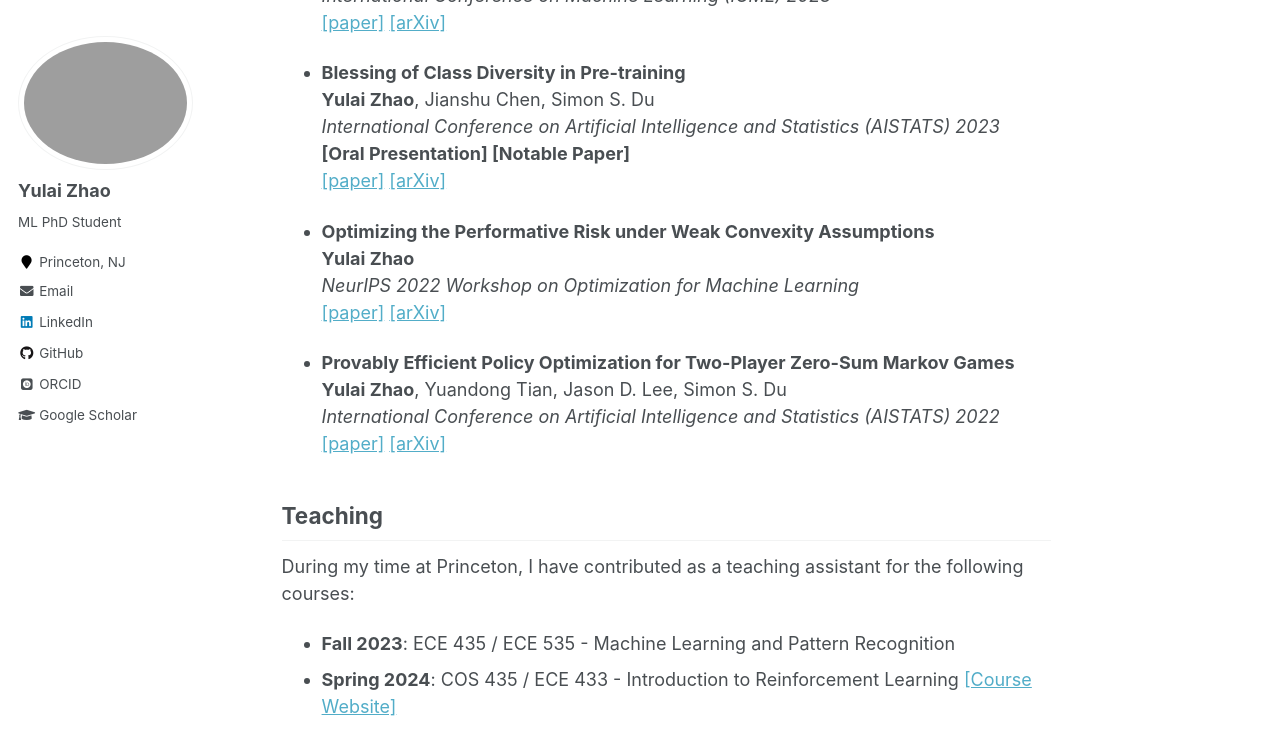
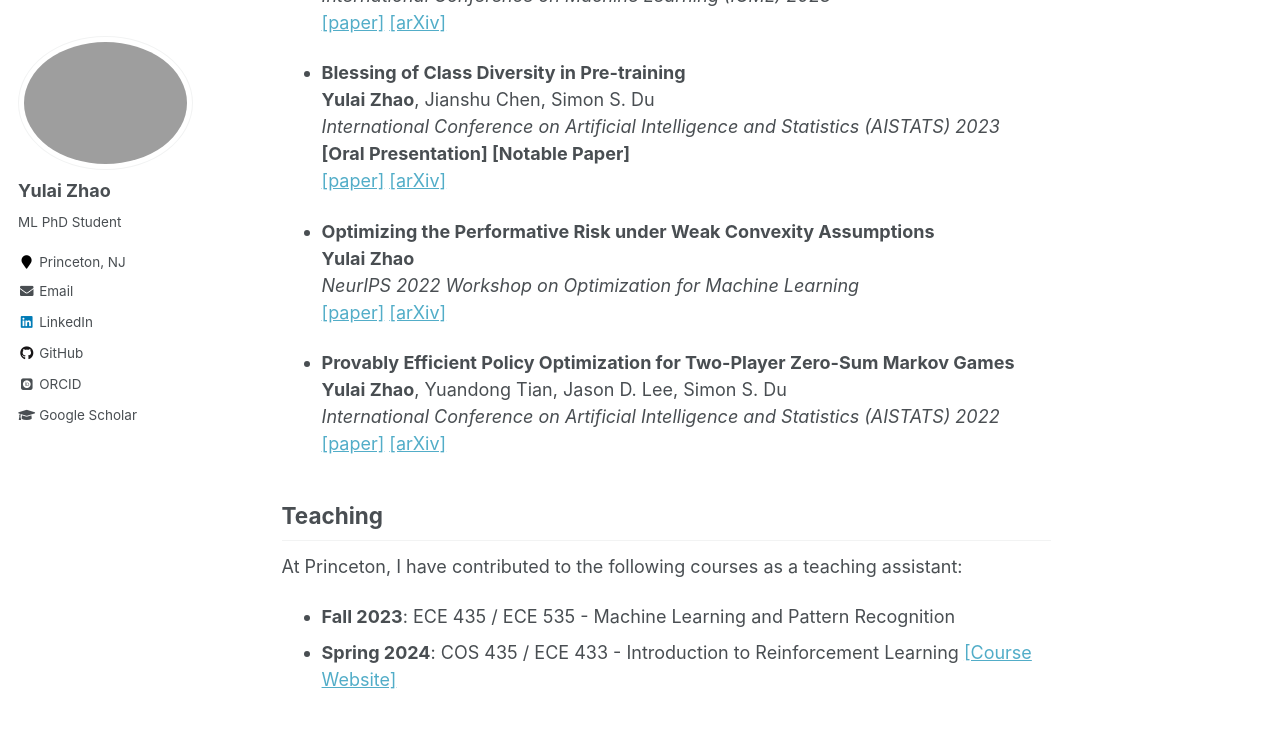
Before and after one commit to zhaoyl18/zhaoyl18.github.io, a Jekyll site: the page built from _pages/about.md, in a window 1280 px wide and 900 px high, scrolled down 1195 px. Shown: the top 755 px of the window. Built offline with Jekyll 4.4.1, drawn with Linux system fonts in a browser that asks for light colours; some web fonts are replaced.

Commit message:
Update about.md

```diff
--- a/_pages/about.md
+++ b/_pages/about.md
@@ -59,7 +59,7 @@ My research primarily explores the theories and practical applications of modern
 
 ## Teaching
 
-During my time at Princeton, I have contributed as a teaching assistant for the following courses:
+At Princeton, I have contributed to the following courses as a teaching assistant:
 
 - **Fall 2023**: ECE 435 / ECE 535 - Machine Learning and Pattern Recognition
 - **Spring 2024**: COS 435 / ECE 433 - Introduction to Reinforcement Learning [[Course Website]](https://ben-eysenbach.github.io/intro-rl/)
```
